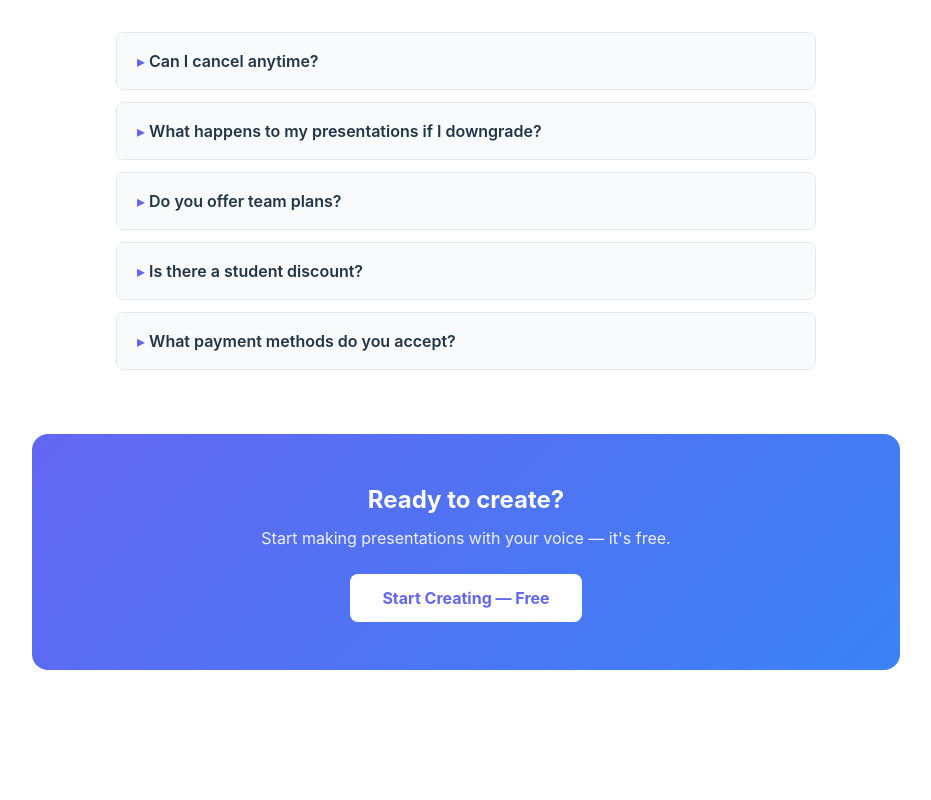
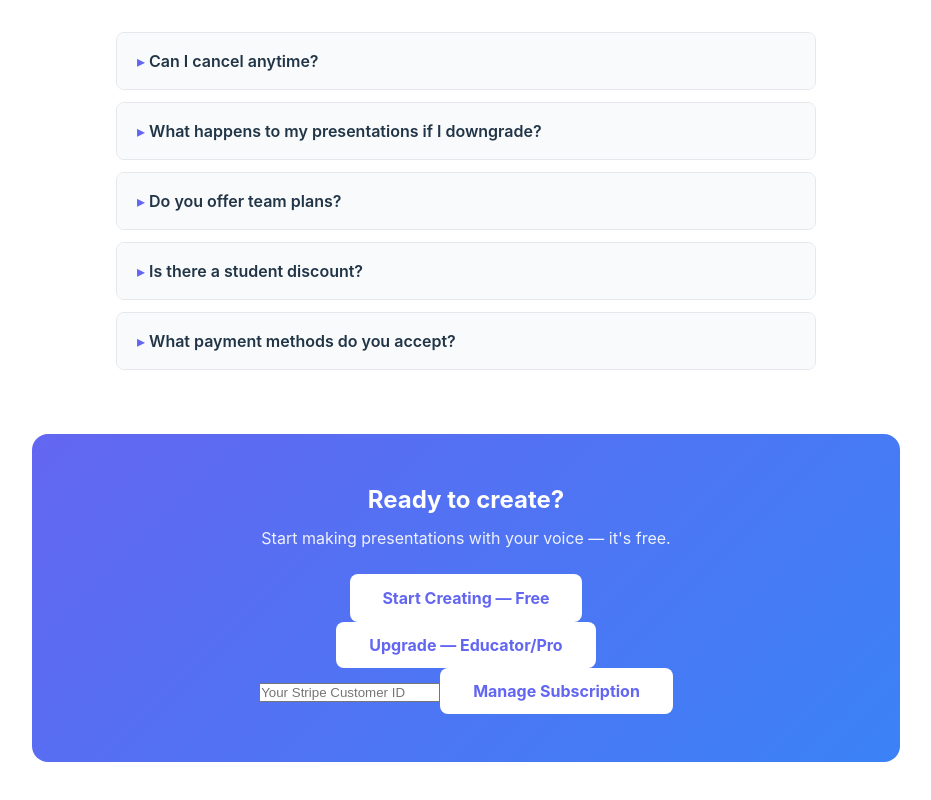
Before and after one commit to SurgeVortex/slidesay-frontend, a React (Vite) app: page /pricing in a window 1280 px wide. Shown: the part 738-1538 px from the top of the page, without its empty margins (174-1105 px from the left). Before the commit the page ends 1456 px from the top, so only its background shows below. Built offline with nearby package versions, Linux system fonts and the light colour scheme; no server answers.

Commit message:
feat: Stripe Payment Flow frontend (SS-38)

```diff
--- a/src/pages/PricingPage.tsx
+++ b/src/pages/PricingPage.tsx
@@ -1,8 +1,49 @@
-
+import React, { useState } from 'react';
 import PricingCards from '../components/PricingCards';
 import './PricingPage.css';
 
+function openStripeCheckout(email?: string) {
+  fetch('/api/stripe/checkout', {
+    method: 'POST',
+    headers: {'Content-Type': 'application/json'},
+    body: JSON.stringify({
+      email,
+      success_url: window.location.origin + '/success',
+      cancel_url: window.location.origin + '/pricing'
+    })
+  })
+    .then(res => res.json())
+    .then(data => {
+      if (data.checkout_url) {
+        window.location.href = data.checkout_url;
+      } else {
+        alert(data.error || 'Failed to open Stripe Checkout');
+      }
+    });
+}
+
+function openCustomerPortal(customerId: string) {
+  fetch('/api/stripe/customer-portal', {
+    method: 'POST',
+    headers: {'Content-Type': 'application/json'},
+    body: JSON.stringify({
+      customer_id: customerId,
+      return_url: window.location.origin + '/pricing'
+    })
+  })
+    .then(res => res.json())
+    .then(data => {
+      if (data.portal_url) {
+        window.location.href = data.portal_url;
+      } else {
+        alert(data.error || 'Failed to open Stripe Customer Portal');
+      }
+    });
+}
+
 export default function PricingPage() {
+  const [customerId, setCustomerId] = useState(''); // If user is logged in and has Stripe customer ID
+
   return (
     <div className="pricing-page">
       <h1>Simple, Transparent Pricing</h1>
@@ -43,6 +84,11 @@ export default function PricingPage() {
         <h2>Ready to create?</h2>
         <p>Start making presentations with your voice — it&apos;s free.</p>
         <a href="/record" className="pricing-cta-btn">Start Creating — Free</a>
+        <br />
+        <button className="pricing-cta-btn" onClick={() => openStripeCheckout()}>Upgrade — Educator/Pro</button>
+        <br />
+        <input placeholder="Your Stripe Customer ID" value={customerId} onChange={e => setCustomerId(e.target.value)} />
+        <button className="pricing-cta-btn" onClick={() => openCustomerPortal(customerId)}>Manage Subscription</button>
       </div>
     </div>
   );
```
